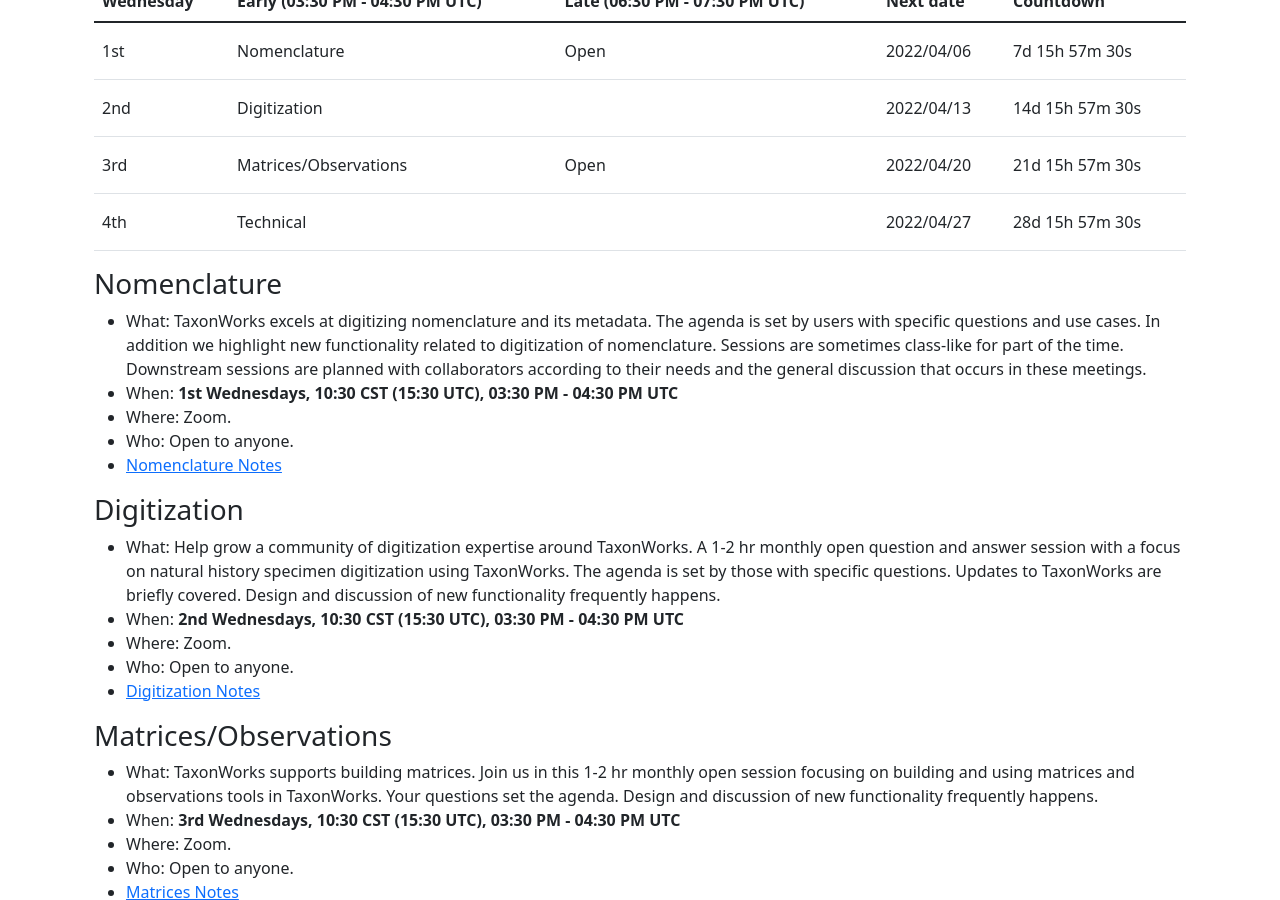
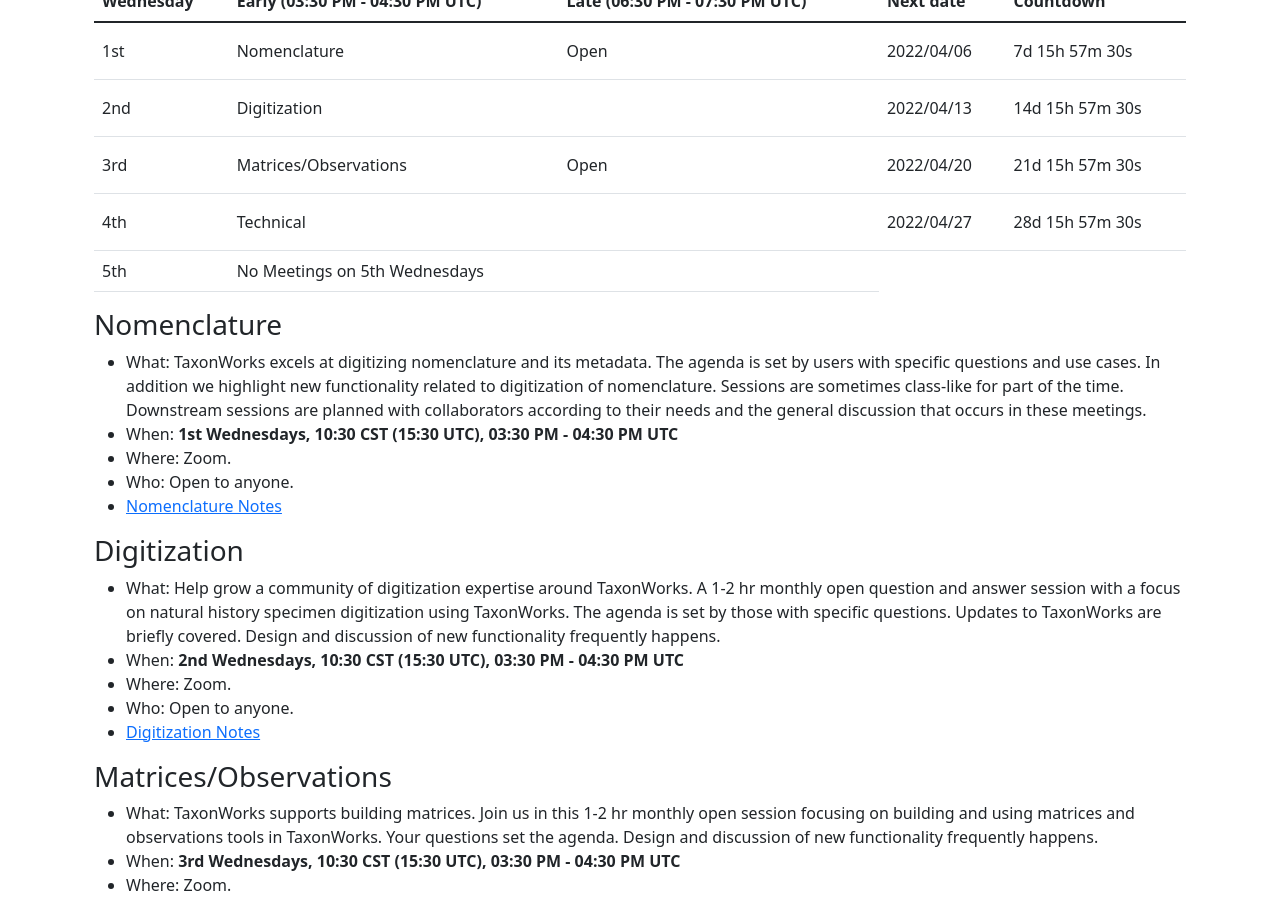
Before and after one commit to pnhogan/speciesfilegroup.github.io, a Jekyll site: the page built from events.html, in a window 1280 px wide and 900 px high, scrolled down 759 px. Built offline with Jekyll 4.4.1, drawn with Linux system fonts in a browser that asks for light colours.

Commit message:
adding 5th Wed No Meeting in table
Adding to table that there are no meetings on 5th Wednesdays.

```diff
--- a/events.html
+++ b/events.html
@@ -107,6 +107,12 @@
         <td>
           <span data-countdown></span>
         </td>
+      </tr>
+
+      <tr>
+        <td>5th</td>
+        <td>No Meetings on 5th Wednesdays</td>
+        <td></td>
       </tr>
 
     </tbody>
```
